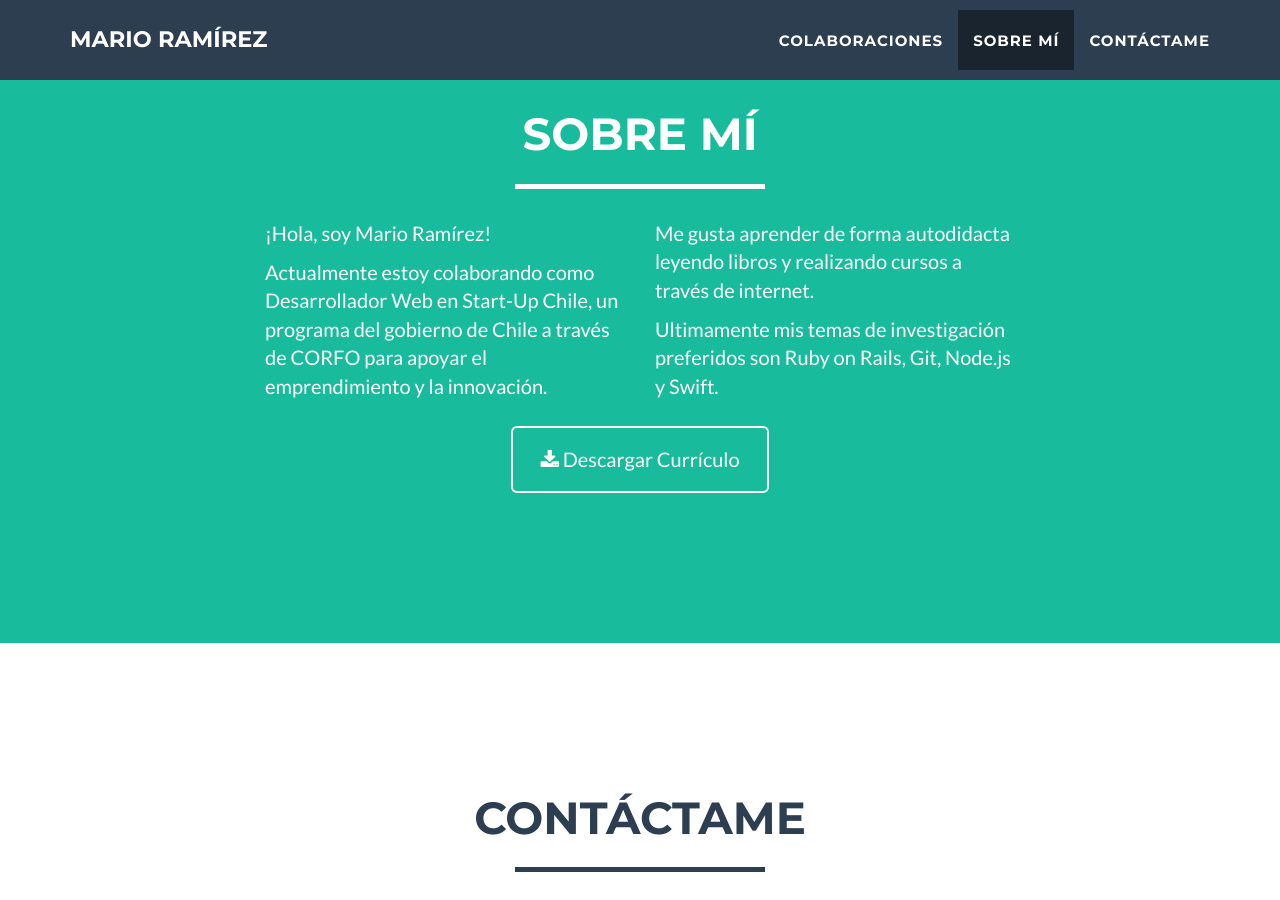
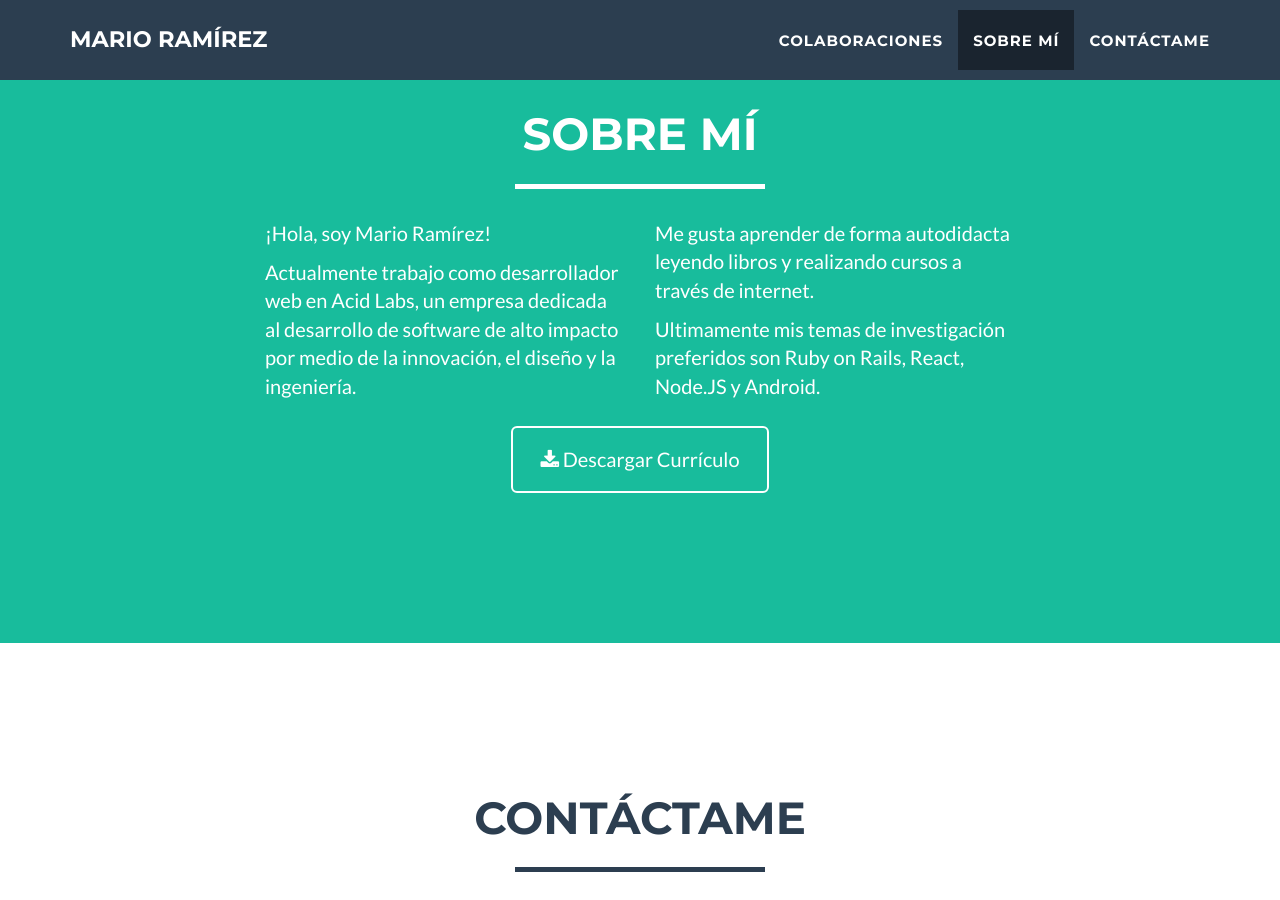
Before and after one commit to MarioRamirez/MarioRamirez.github.io, a Jekyll site: the page built from index.html, in a window 1280 px wide and 900 px high, scrolled down 1497 px. Built offline with Jekyll 4.4.1, drawn with Linux system fonts in a browser that asks for light colours.

Commit message:
Update about

```diff
--- a/_includes/about.html
+++ b/_includes/about.html
@@ -11,11 +11,11 @@
                 <div class="col-lg-4 col-lg-offset-2">
                     <p>¡Hola, soy Mario Ramírez!</p>
 
-                    <p>Actualmente estoy colaborando como Desarrollador Web en Start-Up Chile, un programa del gobierno de Chile a través de CORFO para apoyar el emprendimiento y la innovación.</p>
+                    <p>Actualmente trabajo como desarrollador web en Acid Labs, un empresa dedicada al desarrollo de software de alto impacto por medio de la innovación, el diseño y la ingeniería.</p>
                 </div>
                 <div class="col-lg-4">
                     <p>Me gusta aprender de forma autodidacta leyendo libros y realizando cursos a través de internet.</p>
-                    <p>Ultimamente mis temas de investigación preferidos son Ruby on Rails, Git, Node.js y Swift.</p>
+                    <p>Ultimamente mis temas de investigación preferidos son Ruby on Rails, React, Node.JS y Android.</p>
                 </div>
                 <div class="col-lg-8 col-lg-offset-2 text-center">
                     <a href="Curriculo_Mario_Ramirez.pdf" class="btn btn-lg btn-outline"><i class="fa fa-download"></i> Descargar Currículo</a>
```
